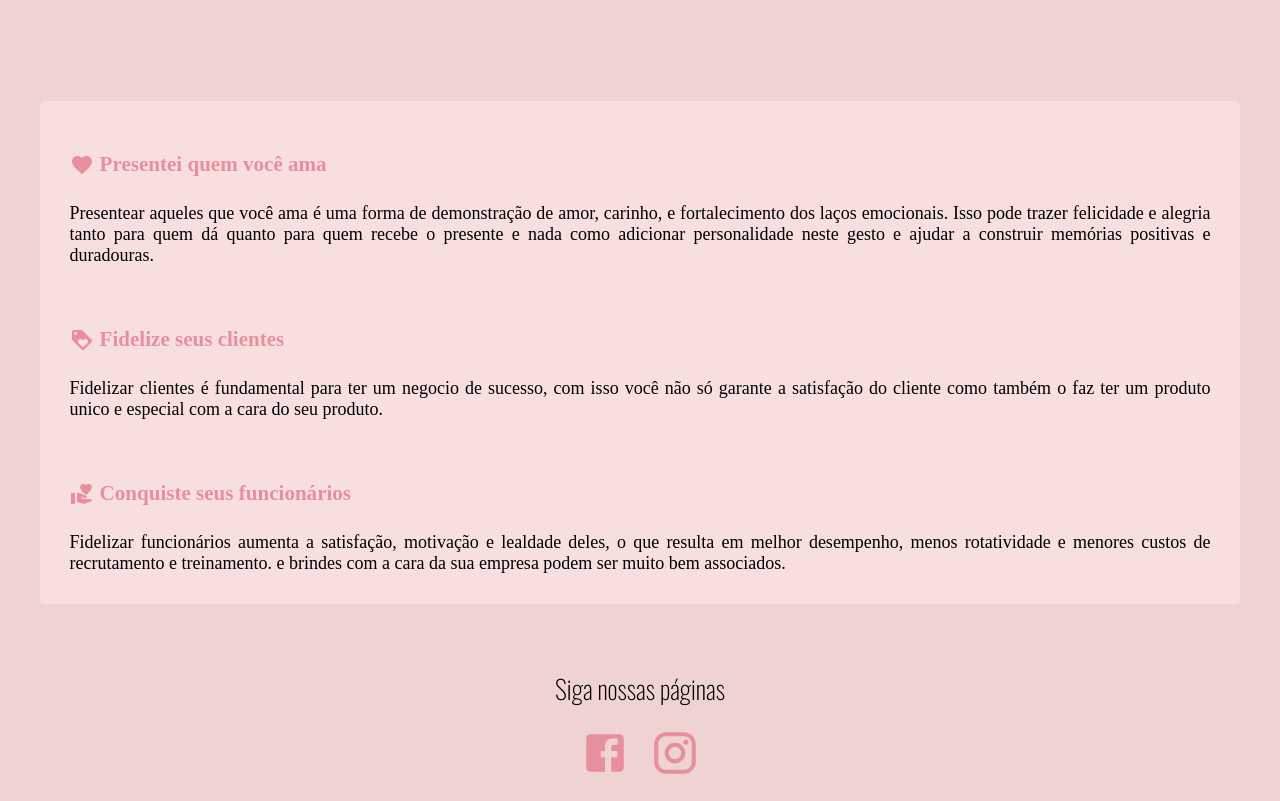
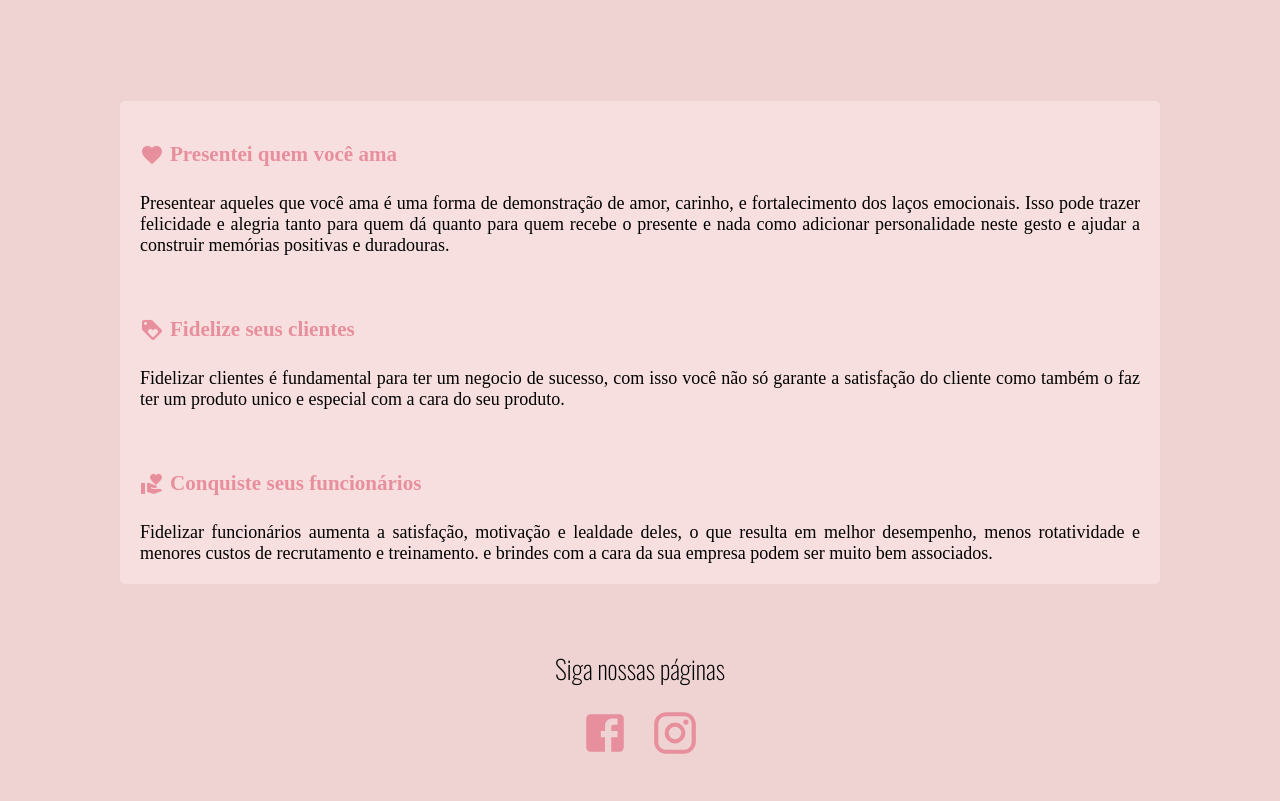
Before and after one commit to MoonDusk1996/landing-page, a Next.js app: page / in a window 1280 px wide. Shown: the part 707-1508 px from the top of the page. Built offline with nearby package versions, Linux system fonts and the light colour scheme.

Commit message:
refactore

```diff
--- a/src/styles/Home.module.css
+++ b/src/styles/Home.module.css
@@ -37,9 +37,11 @@
 	grid-area: features;
 	background-color: #f8dfdf;
 	text-align: justify;
-	padding: 10px;
 	margin: 0 auto;
 	border-radius: 5px;
+}
+.feature {
+	padding: 20px;
 }
 .features h3 {
 	color: #e88f9e;
@@ -84,6 +86,7 @@
 	.feature {
 		padding: 20px;
 		font-size: large;
+		max-width: 1000px;
 	}
 	.footer {
 		gap: 0px;
```
